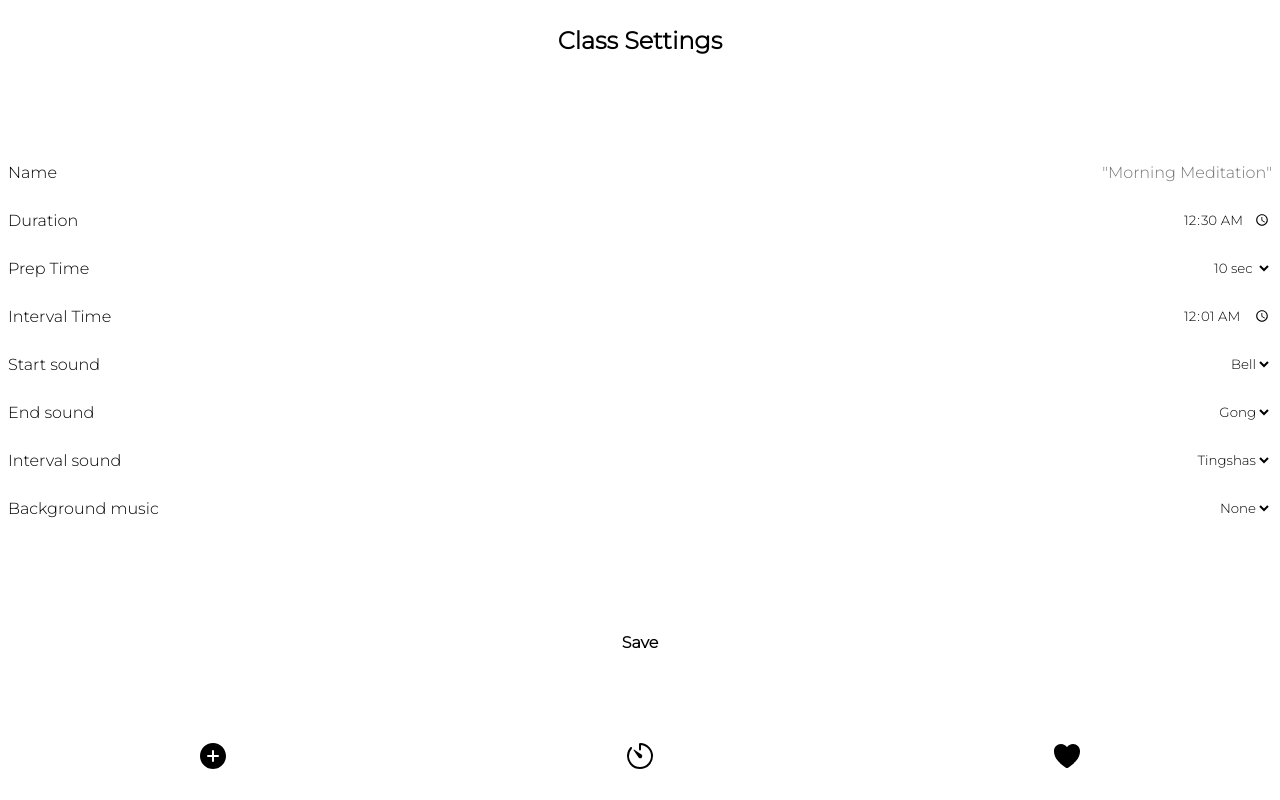
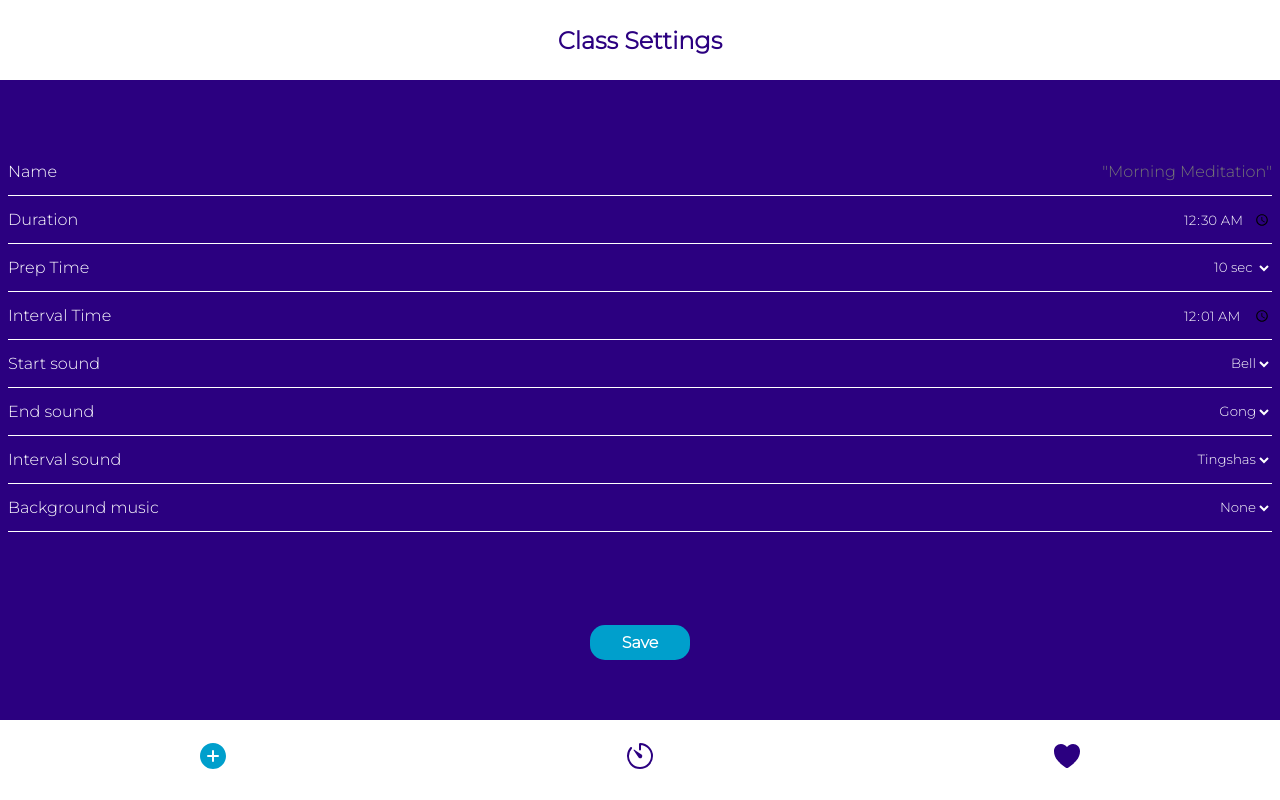
Before and after one commit to adrianammt/interval-timer, a React (Create React App) app: page /create in a window 1280 px wide. Built offline with nearby package versions, Linux system fonts and the light colour scheme.

Commit message:
Change color names and color.css link to index.js

```diff
--- a/src/components/Footer.css
+++ b/src/components/Footer.css
@@ -2,14 +2,14 @@
   display: flex;
   justify-content: space-around;
   align-items: center;
-  background-color: var(--text-onDark-color);
+  background-color: var(--color-text-onDark);
 }
 
 .NavIcon {
   font-size: 2rem;
-  color: var(--primary-color);
+  color: var(--color-primary);
 }
 
 .NavIcon--active {
-  color: var(--accent-color);
+  color: var(--color-accent);
 }
--- a/src/components/Header.css
+++ b/src/components/Header.css
@@ -2,7 +2,7 @@
   display: flex;
   justify-content: center;
   align-items: center;
-  color: var(--primary-color);
-  background-color: var(--text-onDark-color);
+  color: var(--color-primary);
+  background-color: var(--color-text-onDark);
   font-weight: 800;
 }
--- a/src/components/Main.css
+++ b/src/components/Main.css
@@ -3,6 +3,6 @@
   flex-direction: column;
   justify-content: space-evenly;
   align-items: center;
-  background-color: var(--primary-color);
-  color: var(--text-onDark-color);
+  background-color: var(--color-primary);
+  color: var(--color-text-onDark);
 }
--- a/src/components/SettingsForm.css
+++ b/src/components/SettingsForm.css
@@ -3,14 +3,14 @@
   display: flex;
   flex-direction: column;
   padding: 0.5em;
-  color: var(--text-onDark-color);
+  color: var(--color-text-onDark);
 }
 
 .form-component {
   display: flex;
   justify-content: space-between;
   align-items: center;
-  border-bottom: 1px solid var(--text-onDark-color);
+  border-bottom: 1px solid var(--color-text-onDark);
   height: 3em;
 }
 
@@ -27,7 +27,7 @@
   background: none;
   border: none;
   text-align: right;
-  color: var(--text-onDark-color);
+  color: var(--color-text-onDark);
   font-size: 1em;
 }
 
@@ -35,13 +35,13 @@
   border: none;
   background: none;
   align-items: right;
-  color: var(--text-onDark-color);
+  color: var(--color-text-onDark);
 }
 .saveButton {
   align-self: center;
   border: none;
-  background-color: var(--accent-color);
-  color: var(--text-onDark-color);
+  background-color: var(--color-accent);
+  color: var(--color-text-onDark);
   border-radius: 15px;
   padding: 0.5em 2em;
   font-weight: 600;
@@ -51,20 +51,20 @@
 
 .saveButton:hover,
 .saveButton:active {
-  background-color: var(--accent-color-onAction);
+  background-color: var(--color-accent-onAction);
 }
 
 .phase-picker {
   border: none;
   background: none;
-  color: var(--text-onDark-color);
+  color: var(--color-text-onDark);
 }
 .phase-picker:focus {
   width: 200px;
 }
 
 .option {
-  background-color: var(--text-onDark-color);
+  background-color: var(--color-text-onDark);
   border: none;
   text-align-last: center;
 }
@@ -72,5 +72,5 @@
   border: none;
   background: none;
   text-align: right;
-  color: var(--text-onDark-color);
+  color: var(--color-text-onDark);
 }
--- a/src/index.js
+++ b/src/index.js
@@ -3,7 +3,7 @@ import ReactDOM from "react-dom";
 import "./index.css";
 import App from "./App";
 import { BrowserRouter as Router } from "react-router-dom";
-import "./Colors.css";
+import "./colors.css";
 
 ReactDOM.render(
   <React.StrictMode>
```
